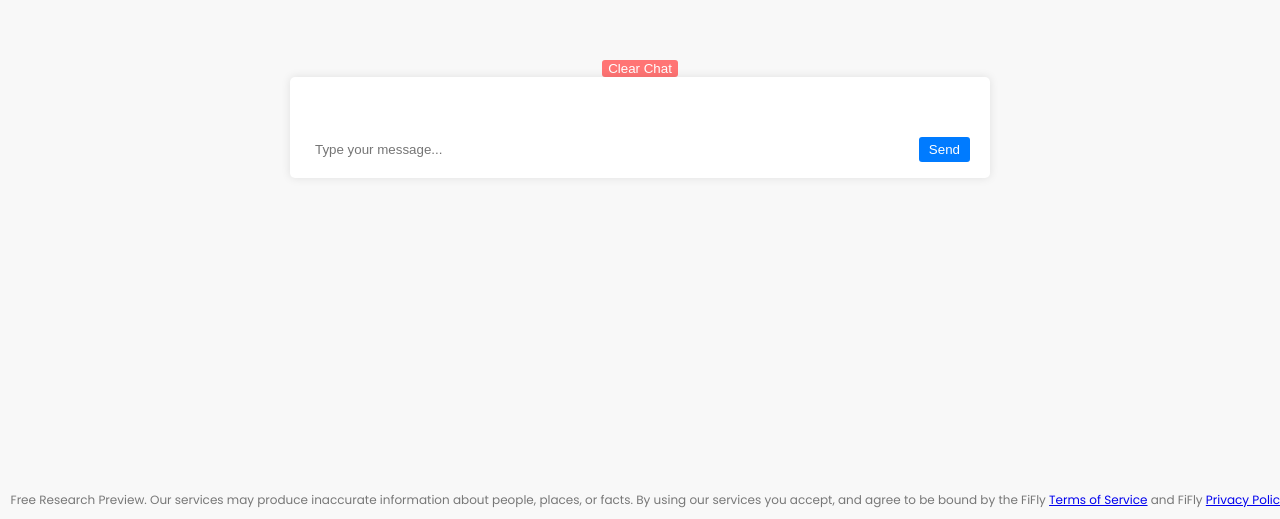
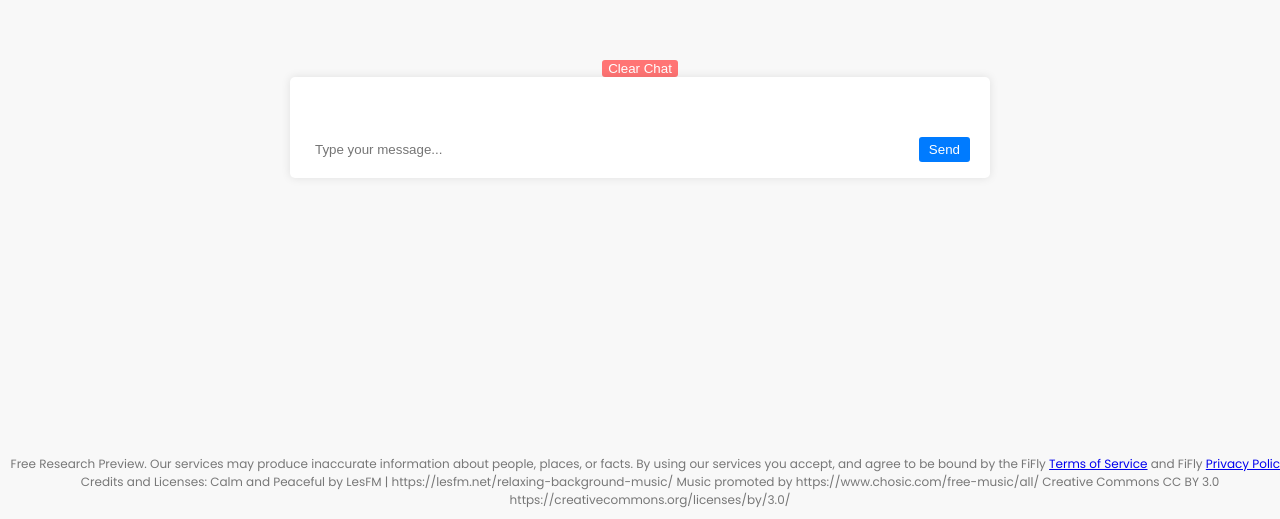
Before and after one commit to pioneer-ai/turi, a plain HTML site: page src/chat/index-0.1.html in a window 1280 px wide. Shown: the part 281-800 px from the top of the page. Drawn offline with Linux system fonts and the light colour scheme.

Commit message:
add credits

```diff
--- a/src/chat/index-0.1.html
+++ b/src/chat/index-0.1.html
@@ -159,6 +159,10 @@
         By using our services you accept, and agree to be bound by the FiFly <a
             href="https://terms.fifly.org/terms">Terms of Service</a>
         and FiFly <a href="https://terms.fifly.org/privacy">Privacy Policy</a>.
+        Credits and Licenses: Calm and Peaceful by LesFM | https://lesfm.net/relaxing-background-music/
+        Music promoted by https://www.chosic.com/free-music/all/
+        Creative Commons CC BY 3.0
+        https://creativecommons.org/licenses/by/3.0/
     </div>
 
 
```
